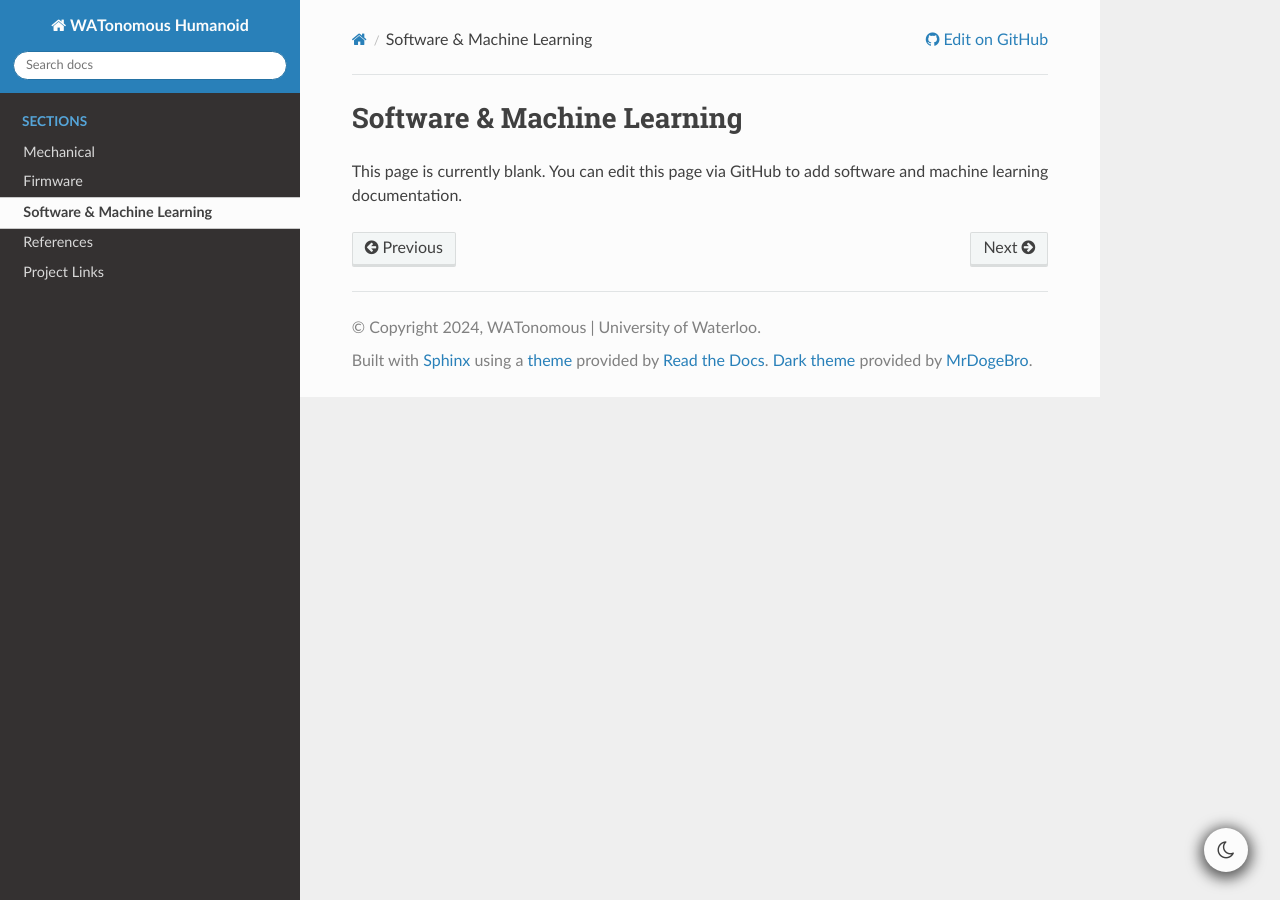
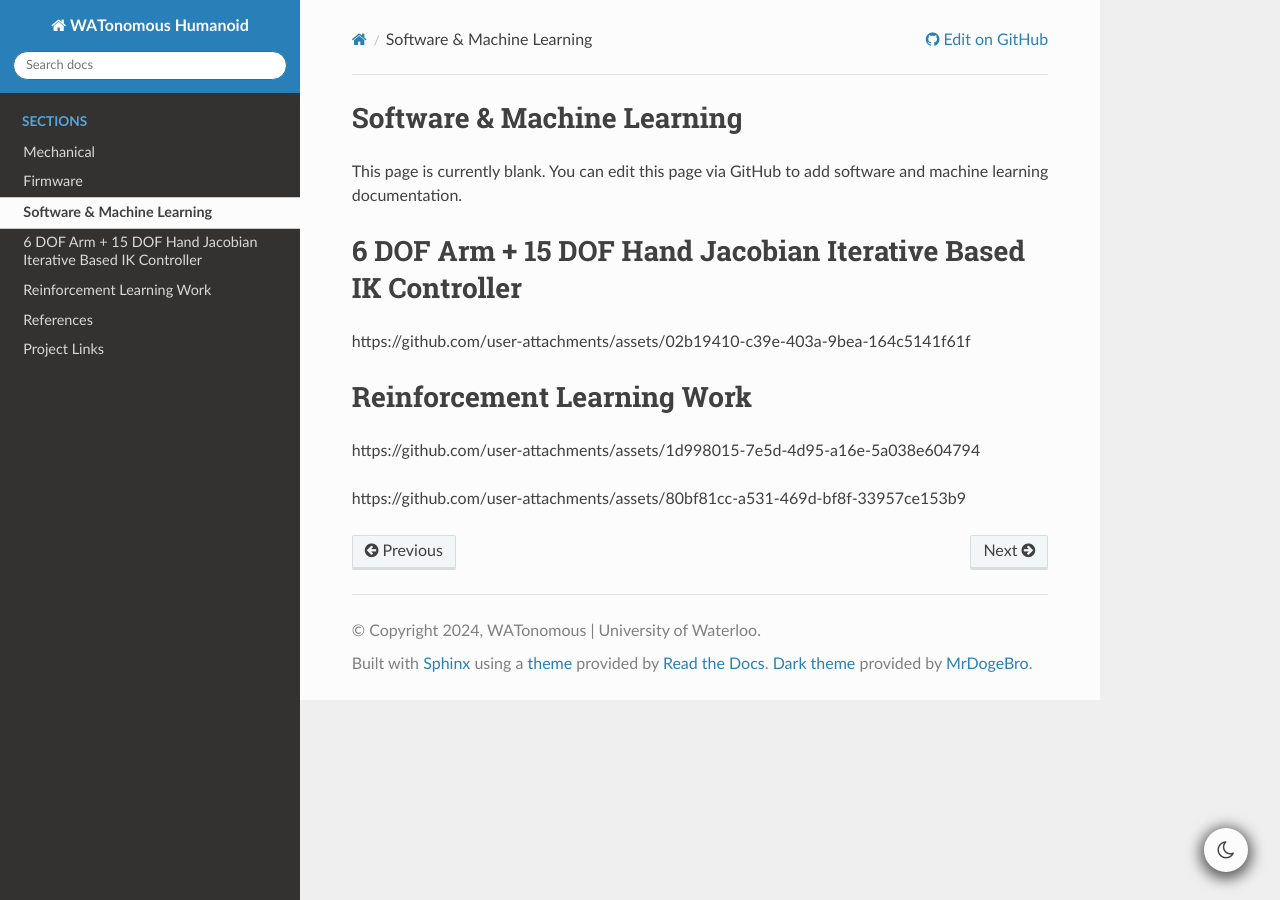
Before and after one commit to WATonomous/humanoid-docs, a Sphinx documentation site: the page built from docs/software/index.md, in a window 1280 px wide. Built offline with Sphinx 7.4.7 and the Read the Docs theme 3.1.0, drawn with Linux system fonts in a browser that asks for light colours.

Commit message:
Update index.md

```diff
--- a/docs/software/index.md
+++ b/docs/software/index.md
@@ -6,3 +6,12 @@ description: Software and machine learning documentation for the WATonomous Huma
 # Software & Machine Learning
 
 This page is currently blank. You can edit this page via GitHub to add software and machine learning documentation.
+
+# 6 DOF Arm + 15 DOF Hand Jacobian Iterative  Based IK Controller
+https://github.com/user-attachments/assets/02b19410-c39e-403a-9bea-164c5141f61f
+
+
+# Reinforcement Learning Work
+https://github.com/user-attachments/assets/1d998015-7e5d-4d95-a16e-5a038e604794
+
+https://github.com/user-attachments/assets/80bf81cc-a531-469d-bf8f-33957ce153b9
```
